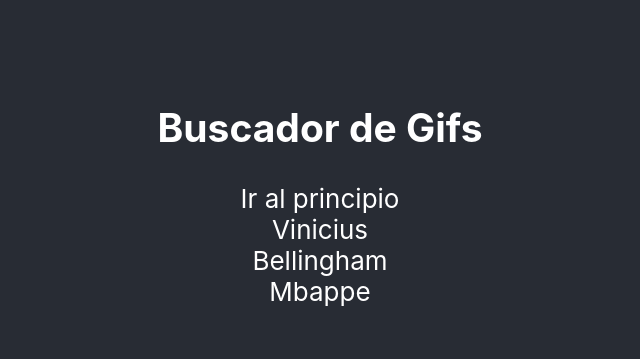
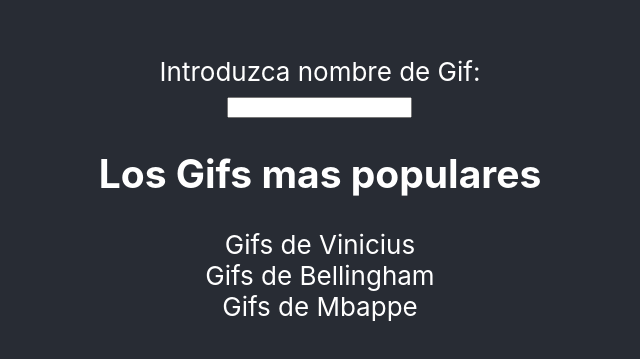
Before and after one commit to franrodriguez1989/Gifs, a React (Create React App) app: page / in a window 1280 px wide. Shown: the part 227-586 px from the top of the page, without its empty margins (320-960 px from the left). Built offline with nearby package versions, Linux system fonts and the light colour scheme.

Commit message:
incluir formulario

```diff
--- a/src/App.js
+++ b/src/App.js
@@ -1,20 +1,18 @@
 import './App.css';
 import ListOfGifs from './components/ListOfGifs';
 /* import {useState} from 'react'; */
-import { Route, Link } from "wouter";
+import { Route } from "wouter";
+import Home from './pages/Home';
+import Detail from './pages/Detail';
 export default function App() {
   /* const [keyword, setkeyword] = useState('') */
   return (
     <div className="App">
       <section className="App-content">
-      {<h1>Buscador de Gifs</h1>}
-      <Link to='http://localhost:3000'>Ir al principio</Link>
-      <Link to='/gif/Vinicius'>Vinicius</Link>
-      <Link to='/gif/Bellingham'>Bellingham</Link>
-      <Link to='/gif/Mbappe'>Mbappe</Link>
 
-        <Route component={ListOfGifs} path='/gif/:keyword'/>
-      {/* <ListOfGifs keyword={keyword} /> */}
+        <Route component={Home} path='/'/>
+        <Route component={ListOfGifs} path='/search/:keyword'/>
+       <Route component={Detail} path='/gif/:id'/>
       </section>
     </div>
   )
--- a/src/components/Gif.js
+++ b/src/components/Gif.js
@@ -4,7 +4,7 @@
 export default function Gif({title, id,url})
 {
 return (
-    <a href={`#${id}`} className='Gif'>
+    <a href={`/gif/${id}`} className='Gif'>
     <h4>{title}</h4>
     <img alt={title} src={url} />
     </a>
--- a/src/components/ListOfGifs.js
+++ b/src/components/ListOfGifs.js
@@ -1,14 +1,15 @@
 import React, { useState, useEffect } from 'react';
 import Gif from './Gif';
 import getGifs from '../services/getGifs';
-
+import { Link } from "wouter";
 export default function ListOfGifs({params}){
 
   const {keyword} = params
   const [gifs, setGifs] = useState([])
   const [loading, setLoading] =useState(false)
+
   useEffect(() => {
-    console.log(`Tema seleccionado: {keyword}`)
+    console.log(`Tema seleccionado: ${keyword}`)
     setLoading(true)
     getGifs({keyword})
     .then (gifs => {
@@ -16,13 +17,18 @@
       setLoading(false)
       })
     }, [keyword])
+
     if (loading) return <i>🔄🔄Cargando...🔄🔄</i>
-    return gifs.map(({id, title, url}) =>
+
+    return <>
+    <Link to='http://localhost:3000'>Ir al principio</Link>
+    {gifs.map(({id, title, url}) =>
     <Gif
      id={id}
      key={id}
      title={title}
      url={url}
     />
-    )
+    )}
+    </>
 }
--- /dev/null
+++ b/src/pages/Detail/index.js
@@ -0,0 +1,8 @@
+import { Link } from "wouter";
+export default function Detail({params}){
+    const {id}= params
+    return <>
+    <Link to='http://localhost:3000'>Ir al principio</Link>
+    <h1>{id}</h1>
+    </>
+}
--- a/src/pages/Home/index.js
+++ b/src/pages/Home/index.js
@@ -0,0 +1,17 @@
+import { Link } from "wouter";
+import {useState} from 'react';
+export default function Home(){
+    const GifsMostrar = ['Vinicius', 'Bellingham', 'Mbappe'].map(jugador => (
+        <Link key={jugador} to={`/search/${jugador}`}>Gifs de {jugador}</Link>
+    ))
+   const [keyword, setkeyword] = useState('')
+    return (<>
+        <form>
+            <label for='busqueda'>Introduzca nombre de Gif: </label><br></br>
+            <input type='text' id='busqueda' value={keyword}/>
+
+        </form>
+        <h1>Los Gifs mas populares</h1>
+        {GifsMostrar}
+        </>)
+}
```
